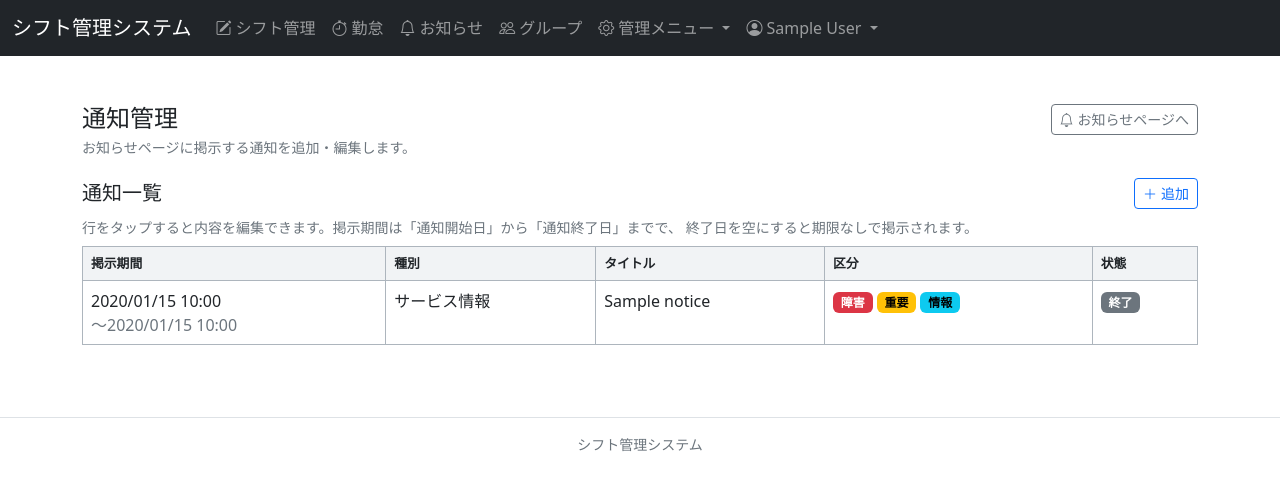
After one commit to yoneyan/shifttimes, a Django app: page /notice/manage/ in a window 1280 px wide. The commit adds this page. Shown: the top 491 px of the page. Run offline with Django 5.2, Linux system fonts and the light colour scheme; a user stored in the database is signed in; tables that the repository leaves empty hold one stand-in row (values such as "Sample post"); parts of the project's set-up code (start-up, migrations or seed data) failed here and were passed over; some libraries are stand-ins or nearby versions.

Commit message:
通知管理ページの追加.
運営が Django 管理画面を使わずに通知（お知らせ）を追加・編集できる
ページを追加した。

- /notice/manage/ に一覧とダイアログでの追加・編集・削除を実装
  （is_staff 限定）
- 掲示期間・種別・障害/重要/情報のフラグを設定でき、
  一覧には掲示前・掲示中・終了・停止の状態を表示
- 管理メニューの「通知追加」を新しい通知管理ページに差し替え

Co-Authored-By: Claude Opus 5 <noreply@anthropic.com>

```diff
--- /dev/null
+++ b/notice/forms.py
@@ -0,0 +1,45 @@
+from django import forms
+
+from notice.models import Notice
+
+
+DATETIME_LOCAL_FORMAT = "%Y-%m-%dT%H:%M"
+
+
+class NoticeForm(forms.ModelForm):
+    """運営が掲示する通知（お知らせ）"""
+
+    class Meta:
+        model = Notice
+        fields = (
+            "type1", "title", "body", "start_at", "end_at",
+            "is_active", "is_important", "is_fail", "is_info",
+        )
+        widgets = {
+            "type1": forms.Select(attrs={"class": "form-select"}),
+            "title": forms.TextInput(attrs={"class": "form-control", "maxlength": 250}),
+            "body": forms.Textarea(attrs={"class": "form-control", "rows": 6}),
+            "start_at": forms.DateTimeInput(
+                attrs={"type": "datetime-local", "class": "form-control"}, format=DATETIME_LOCAL_FORMAT,
+            ),
+            "end_at": forms.DateTimeInput(
+                attrs={"type": "datetime-local", "class": "form-control"}, format=DATETIME_LOCAL_FORMAT,
+            ),
+            "is_active": forms.CheckboxInput(attrs={"class": "form-check-input"}),
+            "is_important": forms.CheckboxInput(attrs={"class": "form-check-input"}),
+            "is_fail": forms.CheckboxInput(attrs={"class": "form-check-input"}),
+            "is_info": forms.CheckboxInput(attrs={"class": "form-check-input"}),
+        }
+
+    def __init__(self, *args, **kwargs):
+        super().__init__(*args, **kwargs)
+        self.fields["body"].required = False
+        self.fields["end_at"].required = False
+
+    def clean(self):
+        cleaned_data = super().clean()
+        start_at = cleaned_data.get("start_at")
+        end_at = cleaned_data.get("end_at")
+        if start_at and end_at and end_at <= start_at:
+            raise forms.ValidationError("通知終了日は通知開始日より後にしてください。")
+        return cleaned_data
--- a/notice/urls.py
+++ b/notice/urls.py
@@ -5,4 +5,6 @@ from . import views
 app_name = "notice"
 urlpatterns = [
     path("", views.index, name="index"),
+    path("manage/", views.manage, name="manage"),
+    path("manage/<int:notice_id>/delete/", views.notice_delete, name="notice_delete"),
 ]
--- a/notice/views.py
+++ b/notice/views.py
@@ -1,8 +1,11 @@
 from django.conf import settings
+from django.contrib import messages
 from django.contrib.auth.decorators import login_required
-from django.shortcuts import render
+from django.core.exceptions import PermissionDenied
+from django.shortcuts import get_object_or_404, redirect, render
 from django.utils import timezone
 
+from notice.forms import NoticeForm
 from notice.models import Notice
 from shift.models import ShiftEntry, ShiftDeadline
 
@@ -62,3 +65,61 @@ def index(request):
         "deadline_alerts": deadline_alerts,
     }
     return render(request, "notice/index.html", context)
+
+
+def _notice_status(notice, now):
+    """一覧に出す掲示状態のラベル"""
+    if not notice.is_active:
+        return {"label": "停止", "css": "secondary"}
+    if notice.start_at > now:
+        return {"label": "掲示前", "css": "info"}
+    if notice.end_at and notice.end_at <= now:
+        return {"label": "終了", "css": "secondary"}
+    return {"label": "掲示中", "css": "primary"}
+
+
+@login_required
+def manage(request):
+    """運営向けの通知（お知らせ）の追加・編集"""
+    if not request.user.is_staff:
+        raise PermissionDenied
+
+    if request.method == "POST":
+        notice = Notice.objects.filter(id=request.POST.get("notice_id", "") or 0).first()
+        form = NoticeForm(request.POST, instance=notice)
+        if form.is_valid():
+            saved_notice = form.save()
+            messages.success(request, "通知「%s」を保存しました。" % saved_notice.title)
+        else:
+            messages.error(request, "通知を保存できませんでした。%s" % form.errors.as_text())
+        return redirect("notice:manage")
+
+    now = timezone.now()
+    notice_rows = [
+        {
+            "notice": notice,
+            "status": _notice_status(notice, now),
+        }
+        for notice in Notice.objects.order_by("-start_at", "-id")[:100]
+    ]
+
+    return render(request, "notice/manage.html", {
+        "notice_rows": notice_rows,
+        "type1_choices": Notice.TYPE1_CHOICES,
+        "default_start_at": now,
+    })
+
+
+@login_required
+def notice_delete(request, notice_id):
+    """通知を削除する"""
+    if not request.user.is_staff:
+        raise PermissionDenied
+
+    notice = get_object_or_404(Notice, id=notice_id)
+    if request.method != "POST":
+        raise PermissionDenied
+
+    notice.delete()
+    messages.success(request, "通知「%s」を削除しました。" % notice.title)
+    return redirect("notice:manage")
--- a/shifttimes/templates/navbar.html
+++ b/shifttimes/templates/navbar.html
@@ -40,7 +40,7 @@
           <li><a class="dropdown-item" href="{% url 'shift:attendance_admin_index' %}">勤怠集計・設定</a></li>
         {% endif %}
         {% if request.user.is_staff %}
-          <li><a class="dropdown-item" href="{% url 'admin:notice_notice_add' %}">通知追加</a></li>
+          <li><a class="dropdown-item" href="{% url 'notice:manage' %}">通知管理</a></li>
           <li><a class="dropdown-item" href="{% url 'admin:index' %}">管理者画面</a></li>
         {% endif %}
       </ul>
--- /dev/null
+++ b/shifttimes/templates/notice/manage.html
@@ -0,0 +1,247 @@
+{% extends 'base.html' %}
+{% block extrahead %}
+  <style>
+    .notice-table {
+      border-collapse: collapse;
+      width: 100%;
+    }
+
+    .notice-table th,
+    .notice-table td {
+      border: 1px solid #adb5bd;
+      padding: .45rem .5rem;
+      vertical-align: top;
+    }
+
+    .notice-table thead th {
+      background: #f1f3f5;
+      font-size: .8rem;
+      font-weight: 700;
+      white-space: nowrap;
+    }
+
+    .notice-table tbody tr.notice-row {
+      cursor: pointer;
+    }
+
+    .notice-table tbody tr.notice-row:hover td {
+      background: #e7f1ff;
+    }
+
+    .notice-period {
+      white-space: nowrap;
+    }
+
+    @media (max-width: 575.98px) {
+      .notice-table th,
+      .notice-table td { font-size: .82rem; padding: .4rem .3rem; }
+    }
+  </style>
+{% endblock extrahead %}
+
+{% block title %}通知管理 | {% endblock %}
+{% block page_title %}通知管理{% endblock %}
+{% block page_subtitle %}
+  <p class="text-muted small mb-0">お知らせページに掲示する通知を追加・編集します。</p>
+{% endblock %}
+{% block page_actions %}
+  <a class="btn btn-outline-secondary btn-sm" href="{% url 'notice:index' %}">
+    <i class="bi bi-bell me-1"></i>お知らせページへ
+  </a>
+{% endblock %}
+{% block content %}
+
+  <section class="mb-5">
+    <div class="d-flex flex-wrap align-items-center justify-content-between gap-2 mb-2">
+      <h2 class="h5 mb-0">通知一覧</h2>
+      <button type="button" class="btn btn-outline-primary btn-sm" data-bs-toggle="modal"
+              data-bs-target="#noticeModal" data-mode="add">
+        <i class="bi bi-plus-lg me-1"></i>追加
+      </button>
+    </div>
+    <p class="text-muted small mb-2">
+      行をタップすると内容を編集できます。掲示期間は「通知開始日」から「通知終了日」までで、
+      終了日を空にすると期限なしで掲示されます。
+    </p>
+
+    <div class="table-responsive">
+      <table class="notice-table">
+        <thead>
+        <tr>
+          <th scope="col">掲示期間</th>
+          <th scope="col">種別</th>
+          <th scope="col">タイトル</th>
+          <th scope="col">区分</th>
+          <th scope="col">状態</th>
+        </tr>
+        </thead>
+        <tbody>
+        {% for row in notice_rows %}
+          <tr class="notice-row"
+              data-id="{{ row.notice.id }}"
+              data-type1="{{ row.notice.type1 }}"
+              data-title="{{ row.notice.title }}"
+              data-body="{{ row.notice.body }}"
+              data-start="{{ row.notice.start_at|date:'Y-m-d\TH:i' }}"
+              data-end="{{ row.notice.end_at|date:'Y-m-d\TH:i' }}"
+              data-active="{% if row.notice.is_active %}1{% endif %}"
+              data-important="{% if row.notice.is_important %}1{% endif %}"
+              data-fail="{% if row.notice.is_fail %}1{% endif %}"
+              data-info="{% if row.notice.is_info %}1{% endif %}"
+              data-delete-url="{% url 'notice:notice_delete' row.notice.id %}">
+            <td class="notice-period">
+              {{ row.notice.start_at|date:'Y/m/d H:i' }}<br>
+              <span class="text-muted">
+                〜{% if row.notice.end_at %}{{ row.notice.end_at|date:'Y/m/d H:i' }}{% else %}（期限なし）{% endif %}
+              </span>
+            </td>
+            <td>{{ row.notice.type1 }}</td>
+            <td>{{ row.notice.title }}</td>
+            <td>
+              {% if row.notice.is_fail %}<span class="badge text-bg-danger">障害</span>{% endif %}
+              {% if row.notice.is_important %}<span class="badge text-bg-warning">重要</span>{% endif %}
+              {% if row.notice.is_info %}<span class="badge text-bg-info">情報</span>{% endif %}
+            </td>
+            <td><span class="badge text-bg-{{ row.status.css }}">{{ row.status.label }}</span></td>
+          </tr>
+        {% empty %}
+          <tr>
+            <td colspan="5" class="text-muted py-4">通知はまだありません。</td>
+          </tr>
+        {% endfor %}
+        </tbody>
+      </table>
+    </div>
+  </section>
+
+  {# ===== 通知ダイアログ ===== #}
+  <div class="modal fade" id="noticeModal" tabindex="-1" aria-labelledby="noticeModalLabel" aria-hidden="true">
+    <div class="modal-dialog modal-dialog-centered modal-dialog-scrollable modal-lg">
+      <div class="modal-content">
+        <form method="post">
+          {% csrf_token %}
+          <input type="hidden" name="notice_id" id="noticeId" value="">
+          <div class="modal-header">
+            <h5 class="modal-title" id="noticeModalLabel">通知</h5>
+            <button type="button" class="btn-close" data-bs-dismiss="modal" aria-label="閉じる"></button>
+          </div>
+          <div class="modal-body">
+            <div class="mb-3">
+              <label class="form-label small fw-bold" for="noticeType1">種別</label>
+              <select class="form-select" id="noticeType1" name="type1" required>
+                {% for value, label in type1_choices %}
+                  <option value="{{ value }}">{{ label }}</option>
+                {% endfor %}
+              </select>
+            </div>
+            <div class="mb-3">
+              <label class="form-label small fw-bold" for="noticeTitle">タイトル</label>
+              <input type="text" class="form-control" id="noticeTitle" name="title" maxlength="250" required>
+            </div>
+            <div class="mb-3">
+              <label class="form-label small fw-bold" for="noticeBody">内容（任意）</label>
+              <textarea class="form-control" id="noticeBody" name="body" rows="6"></textarea>
+            </div>
+            <div class="row g-2 mb-3">
+              <div class="col-12 col-sm-6">
+                <label class="form-label small fw-bold" for="noticeStartAt">通知開始日</label>
+                <input type="datetime-local" class="form-control" id="noticeStartAt" name="start_at" required>
+              </div>
+              <div class="col-12 col-sm-6">
+                <label class="form-label small fw-bold" for="noticeEndAt">通知終了日（任意）</label>
+                <input type="datetime-local" class="form-control" id="noticeEndAt" name="end_at">
+                <div class="form-text">空にすると期限なしで掲示します。</div>
+              </div>
+            </div>
+            <div class="form-check form-switch mb-2">
+              <input class="form-check-input" type="checkbox" id="noticeActive" name="is_active" checked>
+              <label class="form-check-label" for="noticeActive">有効にする（お知らせページに掲示する）</label>
+            </div>
+            <div class="form-check form-switch mb-2">
+              <input class="form-check-input" type="checkbox" id="noticeFail" name="is_fail">
+              <label class="form-check-label" for="noticeFail">障害として表示する</label>
+            </div>
+            <div class="form-check form-switch mb-2">
+              <input class="form-check-input" type="checkbox" id="noticeImportant" name="is_important">
+              <label class="form-check-label" for="noticeImportant">重要として表示する</label>
+            </div>
+            <div class="form-check form-switch">
+              <input class="form-check-input" type="checkbox" id="noticeInfo" name="is_info">
+              <label class="form-check-label" for="noticeInfo">情報として表示する</label>
+            </div>
+          </div>
+          <div class="modal-footer justify-content-between">
+            <button type="submit" class="btn btn-outline-danger d-none" id="noticeDelete" formnovalidate
+                    onclick="return confirm('この通知を削除しますか？');">
+              <i class="bi bi-trash me-1"></i>削除
+            </button>
+            <div class="d-flex gap-2 ms-auto">
+              <button type="button" class="btn btn-outline-secondary" data-bs-dismiss="modal">キャンセル</button>
+              <button type="submit" class="btn btn-primary">
+                <i class="bi bi-check-lg me-1"></i>登録
+              </button>
+            </div>
+          </div>
+        </form>
+      </div>
+    </div>
+  </div>
+
+{% endblock content %}
+
+{% block javascript %}
+  <script>
+    document.addEventListener("DOMContentLoaded", function () {
+      const modalEl = document.getElementById("noticeModal");
+      const modal = new bootstrap.Modal(modalEl);
+      const deleteBtn = document.getElementById("noticeDelete");
+      const defaultStartAt = "{{ default_start_at|date:'Y-m-d\TH:i' }}";
+
+      const fillModal = function (data) {
+        document.getElementById("noticeId").value = data.id || "";
+        document.getElementById("noticeType1").value = data.type1 || "{{ type1_choices.0.0 }}";
+        document.getElementById("noticeTitle").value = data.title || "";
+        document.getElementById("noticeBody").value = data.body || "";
+        document.getElementById("noticeStartAt").value = data.start || defaultStartAt;
+        document.getElementById("noticeEndAt").value = data.end || "";
+        document.getElementById("noticeActive").checked = data.id ? Boolean(data.active) : true;
+        document.getElementById("noticeImportant").checked = Boolean(data.important);
+        document.getElementById("noticeFail").checked = Boolean(data.fail);
+        document.getElementById("noticeInfo").checked = Boolean(data.info);
+        document.getElementById("noticeModalLabel").textContent = data.id ? "通知の編集" : "通知の追加";
+        if (data.deleteUrl) {
+          deleteBtn.setAttribute("formaction", data.deleteUrl);
+          deleteBtn.classList.remove("d-none");
+        } else {
+          deleteBtn.removeAttribute("formaction");
+          deleteBtn.classList.add("d-none");
+        }
+      };
+
+      document.querySelectorAll("tr.notice-row").forEach(function (row) {
+        row.addEventListener("click", function () {
+          fillModal({
+            id: row.dataset.id,
+            type1: row.dataset.type1,
+            title: row.dataset.title,
+            body: row.dataset.body,
+            start: row.dataset.start,
+            end: row.dataset.end,
+            active: row.dataset.active,
+            important: row.dataset.important,
+            fail: row.dataset.fail,
+            info: row.dataset.info,
+            deleteUrl: row.dataset.deleteUrl,
+          });
+          modal.show();
+        });
+      });
+
+      modalEl.addEventListener("show.bs.modal", function (event) {
+        if (event.relatedTarget && event.relatedTarget.dataset.mode === "add") {
+          fillModal({});
+        }
+      });
+    });
+  </script>
+{% endblock javascript %}
```
Also changed, not shown: docs/architecture.md (+3 -0 lines), docs/user-guide.md (+20 -0 lines), notice/tests.py (added, +140 -0 lines), README.md.
